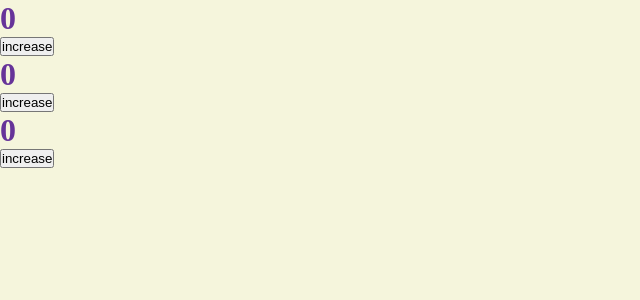
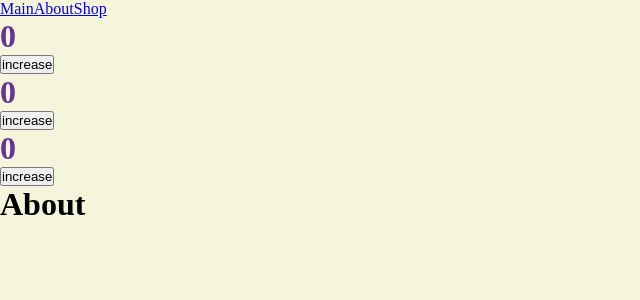
Before and after one commit to PeurDeLaFaiblesse/react-starter, a React app: page /about in a window 1280 px wide. Shown: the top 300 px of the page, without its empty margins (0-640 px from the left). Built offline with nearby package versions, Linux system fonts and the light colour scheme.

Commit message:
feat: add routing and bundle analyzer

```diff
--- a/package.json
+++ b/package.json
@@ -17,6 +17,7 @@
     "@types/react": "^18.2.56",
     "@types/react-dom": "^18.2.19",
     "@types/webpack": "^5.28.5",
+    "@types/webpack-bundle-analyzer": "^4.7.0",
     "@types/webpack-dev-server": "^4.7.2",
     "@typescript-eslint/eslint-plugin": "^7.0.1",
     "@typescript-eslint/parser": "^7.0.1",
@@ -41,11 +42,13 @@
     "ts-node": "^10.9.2",
     "typescript": "^5.3.3",
     "webpack": "^5.90.2",
+    "webpack-bundle-analyzer": "^4.10.1",
     "webpack-cli": "^5.1.4",
     "webpack-dev-server": "^5.0.2"
   },
   "dependencies": {
     "react": "^18.2.0",
-    "react-dom": "^18.2.0"
+    "react-dom": "^18.2.0",
+    "react-router-dom": "^6.22.1"
   }
 }
--- a/src/App.tsx
+++ b/src/App.tsx
@@ -1,11 +1,16 @@
 import { Counter } from './components';
+import { Link, Outlet } from 'react-router-dom';
 
 const App = () => {
   return (
     <div>
+      <Link to={''}>Main</Link>
+      <Link to={'./about'}>About</Link>
+      <Link to={'./shop'}>Shop</Link>
       <Counter />
       <Counter />
       <Counter />
+      <Outlet />
     </div>
   );
 };
--- a/src/index.tsx
+++ b/src/index.tsx
@@ -1,7 +1,36 @@
 import { createRoot } from 'react-dom/client';
 import App from './App';
 import './global/cssReset.css';
+import { createBrowserRouter, RouterProvider } from 'react-router-dom';
+import { About } from './pages/about';
+import { Shop } from './pages/shop';
+import { Suspense } from 'react';
 
 const root = createRoot(document.getElementById('root'));
 
-root.render(<App />);
+const router = createBrowserRouter([
+  {
+    path: '/',
+    element: <App />,
+    children: [
+      {
+        path: 'about',
+        element: (
+          <Suspense fallback={<h1>Loading...</h1>}>
+            <About />
+          </Suspense>
+        ),
+      },
+      {
+        path: 'shop',
+        element: (
+          <Suspense fallback={<h1>Loading...</h1>}>
+            <Shop />
+          </Suspense>
+        ),
+      },
+    ],
+  },
+]);
+
+root.render(<RouterProvider router={router} />);
--- /dev/null
+++ b/src/pages/about/About.lazy.tsx
@@ -0,0 +1,3 @@
+import { lazy } from 'react';
+
+export const AboutLazy = lazy(() => import('./About'));
--- /dev/null
+++ b/src/pages/about/About.tsx
@@ -0,0 +1,5 @@
+const About = () => {
+  return <h1>About</h1>;
+};
+
+export default About;
--- /dev/null
+++ b/src/pages/about/index.ts
@@ -0,0 +1 @@
+export { AboutLazy as About } from './About.lazy';
--- /dev/null
+++ b/src/pages/shop/Shop.lazy.tsx
@@ -0,0 +1,3 @@
+import { lazy } from 'react';
+
+export const ShopLazy = lazy(() => import('./Shop'));
--- /dev/null
+++ b/src/pages/shop/Shop.tsx
@@ -0,0 +1,5 @@
+const Shop = () => {
+  return <h1>Shop</h1>;
+};
+
+export default Shop;
--- /dev/null
+++ b/src/pages/shop/index.ts
@@ -0,0 +1 @@
+export { ShopLazy as Shop } from './Shop.lazy';
```
Also changed, not shown: 3 other files (tests, documents, lock files or other folders).
